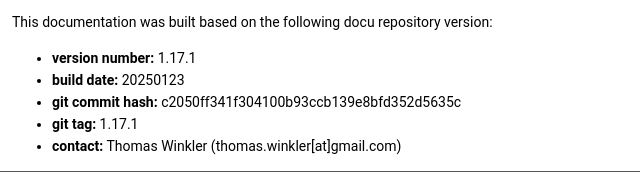
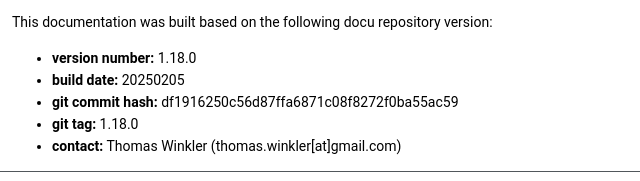
Before and after one commit to tw-ghub/dott-ng_docu, a plain HTML site: page index.html in a window 1280 px wide. Shown: the part 2448-2629 px from the top of the page, 0-640 px from the left. Drawn offline with Linux system fonts and the light colour scheme.

Commit message:
rleases notes updated for v1.18.0

```diff
--- a/index.html
+++ b/index.html
@@ -103,10 +103,10 @@ Documentation Overview</h1>
 Build Information</h1>
 <p >This documentation was built based on the following docu repository version:</p>
 <ul>
-<li><b>version number:</b> 1.17.1</li>
-<li><b>build date:</b> 20250123</li>
-<li><b>git commit hash:</b> c2050ff341f304100b93ccb139e8bfd352d5635c</li>
-<li><b>git tag:</b> 1.17.1</li>
+<li><b>version number:</b> 1.18.0</li>
+<li><b>build date:</b> 20250205</li>
+<li><b>git commit hash:</b> df1916250c56d87ffa6871c08f8272f0ba55ac59</li>
+<li><b>git tag:</b> 1.18.0</li>
 <li><b>contact:</b> Thomas Winkler (thomas.winkler[at]gmail.com) </li>
 </ul>
 </div></div><!-- PageDoc -->
```
Also changed, not shown: ReleaseNotes.html (+6 -0 lines).
